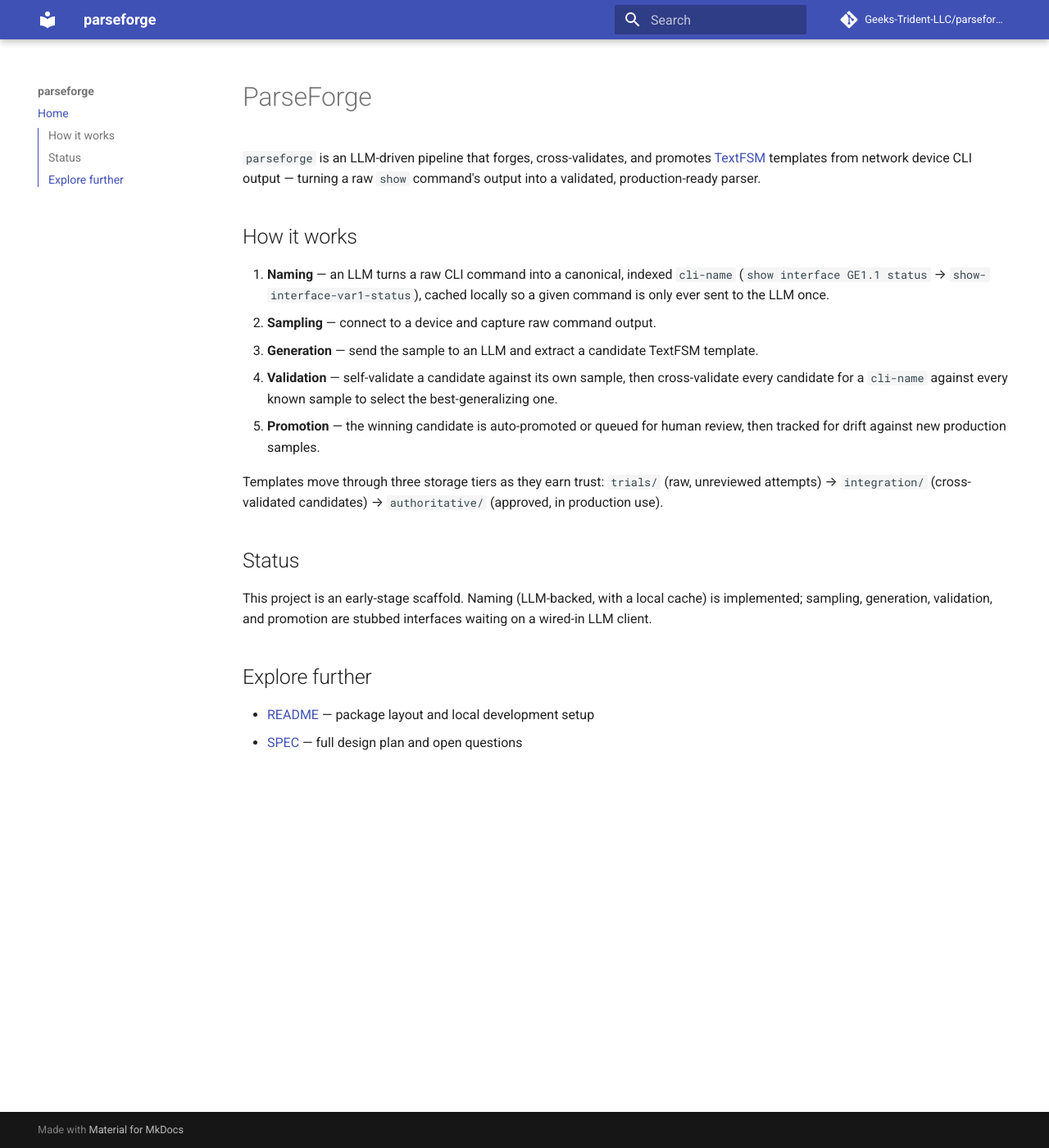
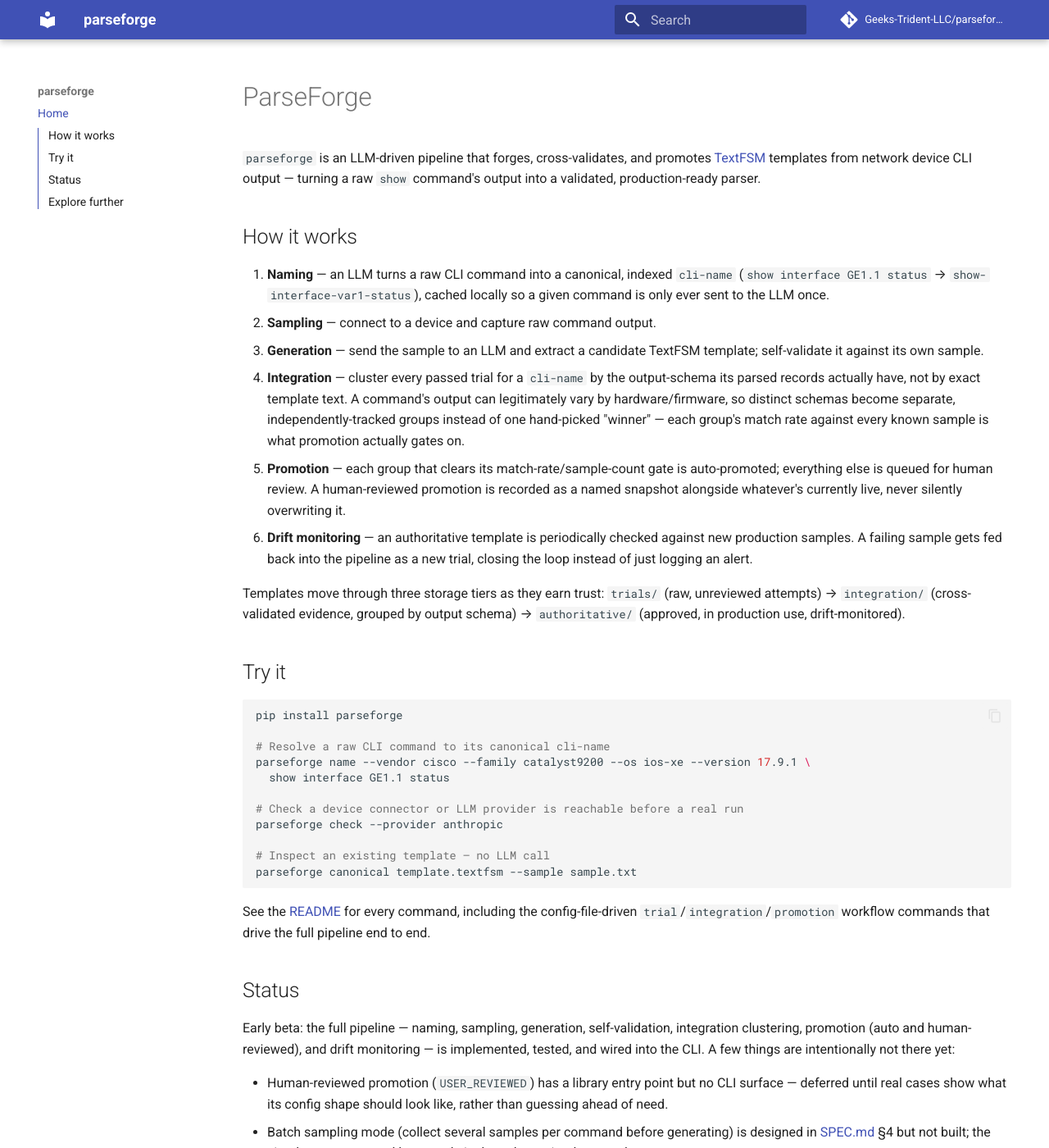
Before and after one commit to Geeks-Trident-LLC/parseforge, an MkDocs documentation site: the page built from docs/index.md, in a window 1280 px wide and 1400 px high. Shown: the whole window at 82% size. Built offline with MkDocs 1.6.1 and Material for MkDocs 9.7.7, drawn with Linux system fonts in a browser that asks for light colours; comment, search, counter and statistics services are not loaded; some of the changed text lies outside the part shown.

Commit message:
Refresh README.md and docs/index.md for the now-complete pipeline
Both still described parseforge as an early-stage scaffold with stubbed
sampling/generation/validation/promotion and a single-winner integration
design -- stale since well before this session's integration/promotion/
drift/CLI work landed. Adds an honest Status section to both (what's
implemented vs. the three known gaps: USER_REVIEWED CLI, batch sampling,
single connector), fixes docs/index.md's How it works section to describe
actual group/variant clustering instead of picking one winner, and adds
a CLI quickstart to docs/index.md plus an end-to-end trial/integration/
promotion walkthrough to README.md.

````diff
--- a/docs/index.md
+++ b/docs/index.md
@@ -12,24 +12,66 @@
    cached locally so a given command is only ever sent to the LLM once.
 2. **Sampling** — connect to a device and capture raw command output.
 3. **Generation** — send the sample to an LLM and extract a candidate
-   TextFSM template.
-4. **Validation** — self-validate a candidate against its own sample, then
-   cross-validate every candidate for a `cli-name` against every known
-   sample to select the best-generalizing one.
-5. **Promotion** — the winning candidate is auto-promoted or queued for
-   human review, then tracked for drift against new production samples.
+   TextFSM template; self-validate it against its own sample.
+4. **Integration** — cluster every passed trial for a `cli-name` by the
+   output-schema its parsed records actually have, not by exact template
+   text. A command's output can legitimately vary by hardware/firmware, so
+   distinct schemas become separate, independently-tracked groups instead of
+   one hand-picked "winner" — each group's match rate against every known
+   sample is what promotion actually gates on.
+5. **Promotion** — each group that clears its match-rate/sample-count gate
+   is auto-promoted; everything else is queued for human review. A
+   human-reviewed promotion is recorded as a named snapshot alongside
+   whatever's currently live, never silently overwriting it.
+6. **Drift monitoring** — an authoritative template is periodically checked
+   against new production samples. A failing sample gets fed back into the
+   pipeline as a new trial, closing the loop instead of just logging an
+   alert.
 
 Templates move through three storage tiers as they earn trust:
 `trials/` (raw, unreviewed attempts) → `integration/` (cross-validated
-candidates) → `authoritative/` (approved, in production use).
+evidence, grouped by output schema) → `authoritative/` (approved, in
+production use, drift-monitored).
+
+## Try it
+
+```bash
+pip install parseforge
+
+# Resolve a raw CLI command to its canonical cli-name
+parseforge name --vendor cisco --family catalyst9200 --os ios-xe --version 17.9.1 \
+  show interface GE1.1 status
+
+# Check a device connector or LLM provider is reachable before a real run
+parseforge check --provider anthropic
+
+# Inspect an existing template — no LLM call
+parseforge canonical template.textfsm --sample sample.txt
+```
+
+See the [README](https://github.com/Geeks-Trident-LLC/parseforge/blob/main/README.md#cli)
+for every command, including the config-file-driven `trial`/`integration`/`promotion`
+workflow commands that drive the full pipeline end to end.
 
 ## Status
 
-This project is an early-stage scaffold. Naming (LLM-backed, with a
-local cache) is implemented; sampling, generation, validation, and
-promotion are stubbed interfaces waiting on a wired-in LLM client.
+Early beta: the full pipeline — naming, sampling, generation, self-validation,
+integration clustering, promotion (auto and human-reviewed), and drift
+monitoring — is implemented, tested, and wired into the CLI. A few things are
+intentionally not there yet:
+
+- Human-reviewed promotion (`USER_REVIEWED`) has a library entry point but no
+  CLI surface — deferred until real cases show what its config shape should
+  look like, rather than guessing ahead of need.
+- Batch sampling mode (collect several samples per command before
+  generating) is designed in
+  [SPEC.md](https://github.com/Geeks-Trident-LLC/parseforge/blob/main/SPEC.md)
+  §4 but not built; the simpler per-command loop mode is the only one
+  implemented.
+- Only one sampling connector (Netmiko/SSH) exists today; the CLI's
+  `--connector` registry is built to hold more without a redesign.
 
 ## Explore further
 
-- [README](https://github.com/Geeks-Trident-LLC/parseforge/blob/main/README.md) — package layout and local development setup
+- [README](https://github.com/Geeks-Trident-LLC/parseforge/blob/main/README.md) — package layout, local development setup, and the full CLI reference
 - [SPEC](https://github.com/Geeks-Trident-LLC/parseforge/blob/main/SPEC.md) — full design plan and open questions
````
Also changed, not shown: README.md (+43 -0 lines).
